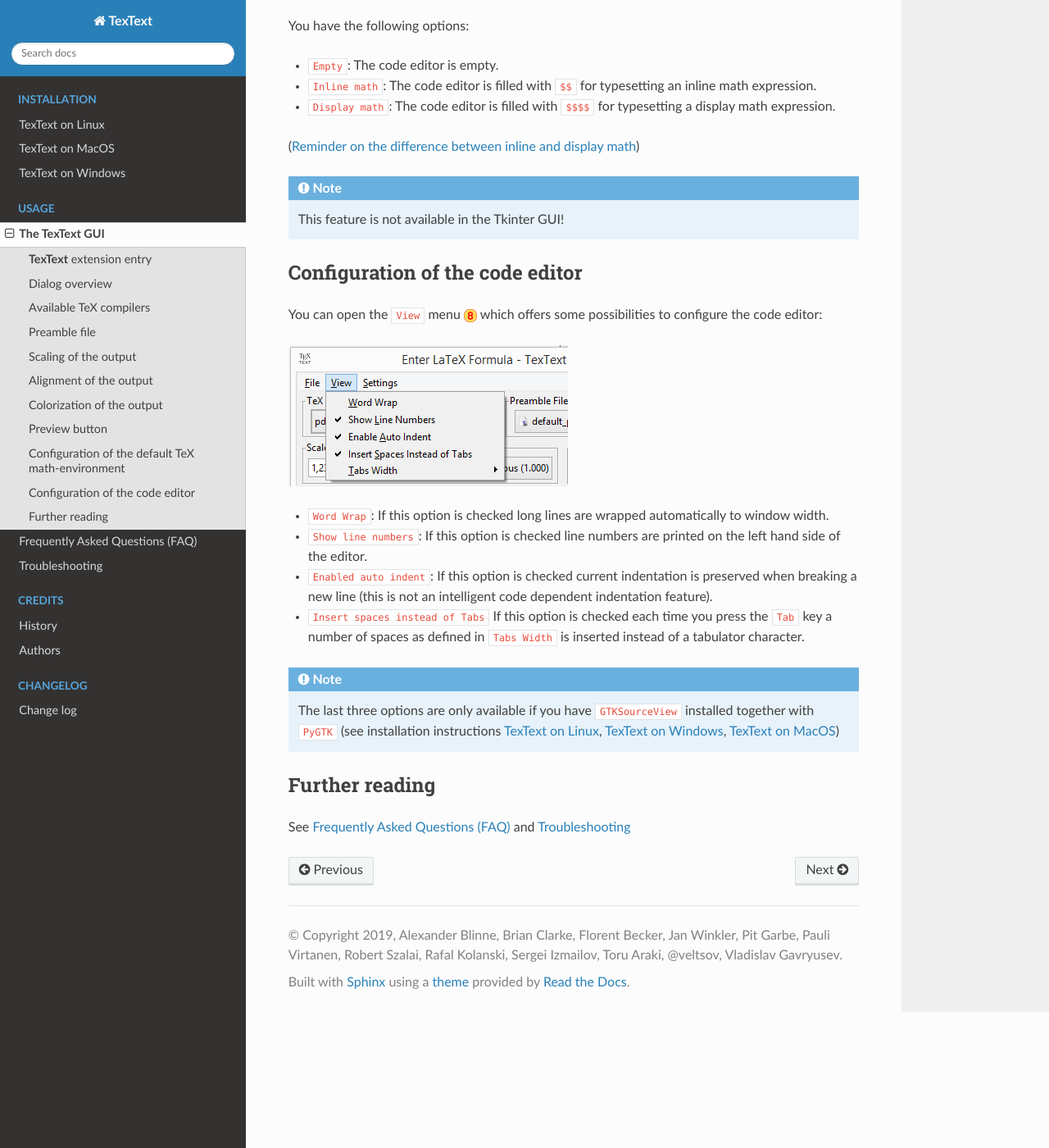
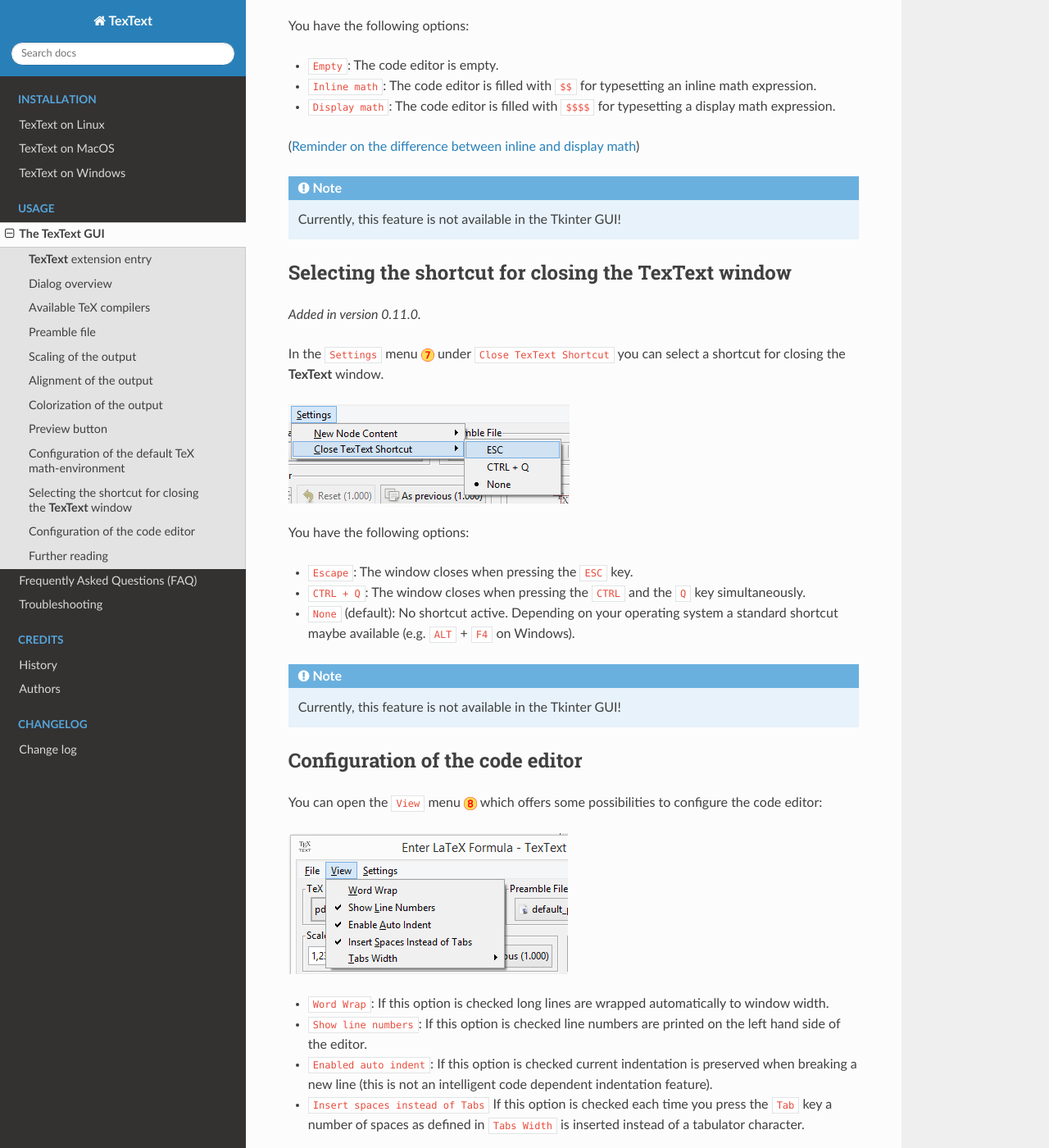
Before and after one commit to textext/textext, a Sphinx documentation site: the page built from docs/source/usage/gui.rst, in a window 1280 px wide and 1400 px high, scrolled down 6379 px. Shown: the whole window at 82% size. Built offline with Sphinx 7.4.7 and the Read the Docs theme 2.0.0, drawn with Linux system fonts in a browser that asks for light colours; some of the changed text lies outside the part shown.

Commit message:
Doc:Update for release 0.11.0

```diff
--- a/docs/source/usage/gui.rst
+++ b/docs/source/usage/gui.rst
@@ -337,7 +337,33 @@
 
 .. note::
 
-    This feature is not available in the Tkinter GUI!
+    Currently, this feature is not available in the Tkinter GUI!
+
+.. _usage-close-shortcut-config:
+
+Selecting the shortcut for closing the |TexText| window
+-------------------------------------------------------
+
+.. versionadded:: 0.11.0
+
+In the ``Settings`` menu |usage-label-7| under ``Close TexText Shortcut``
+you can select a shortcut for closing the |TexText| window.
+
+.. figure:: ../images/textext-dialog-with-settings-menus-close-shortcut.png
+    :alt: TexText settings menu (close shortcut)
+
+You have the following options:
+
+- ``Escape``: The window closes when pressing the ``ESC`` key.
+
+- ``CTRL + Q``: The window closes when pressing the ``CTRL`` and the ``Q`` key simultaneously.
+
+- ``None`` (default): No shortcut active. Depending on your operating system a standard shortcut maybe
+  available (e.g. ``ALT`` + ``F4`` on Windows).
+
+.. note::
+
+    Currently, this feature is not available in the Tkinter GUI!
 
 .. _usage-gui-config:
 
```
Also changed, not shown: other parts of docs/source/usage/gui.rst (+2 -2 lines), CHANGELOG.rst (+11 -0 lines), docs/source/images/textext-dialog-with-settings-menus-close-shortcut.png (added), docs/source/images/textext-dialog-with-settings-menus-new-node.png (added), docs/source/images/textext-dialog-with-settings-menus.png (deleted).
